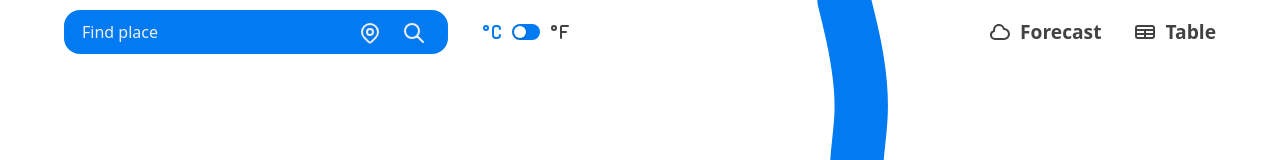
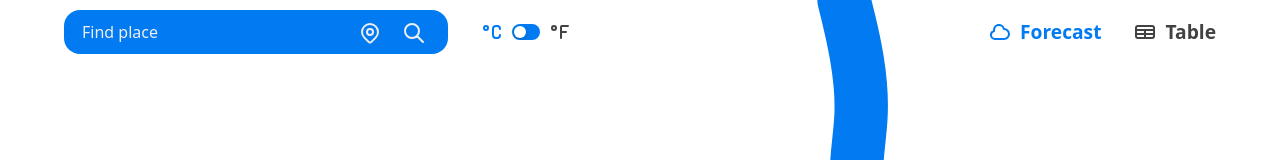
Before and after one commit to francmatyas/react-weather, a React (Create React App) app: page / in a window 1280 px wide. Shown: the top 160 px of the page. Built offline with nearby package versions, Linux system fonts and the light colour scheme.

Commit message:
navbar edit

```diff
--- a/src/components/Content/Content.js
+++ b/src/components/Content/Content.js
@@ -41,7 +41,7 @@ function Content(props) {
       <div id="weather">
         <Routes>
           <Route
-            path="/react-weather"
+            path="/"
             element={
               <CurrentWeather
                 weather={weather[0][0].data}
--- a/src/components/Header/Navbar/Navbar.js
+++ b/src/components/Header/Navbar/Navbar.js
@@ -9,21 +9,21 @@ function Navbar() {
     <nav id="navbar">
       <Link
         className={
-          path === "/react-weather"
+          path === "/"
             ? "navbar__link navbar__selected"
             : "navbar__link"
         }
-        to="/react-weather"
+        to="/"
       >
         <HiOutlineCloud size={24} /> Forecast
       </Link>
       <Link
         className={
-          path === "/react-weather/table"
+          path === "/table"
             ? "navbar__link navbar__selected"
             : "navbar__link"
         }
-        to="/react-weather/table"
+        to="/table"
       >
         <HiOutlineTable size={24} /> Table
       </Link>
```
